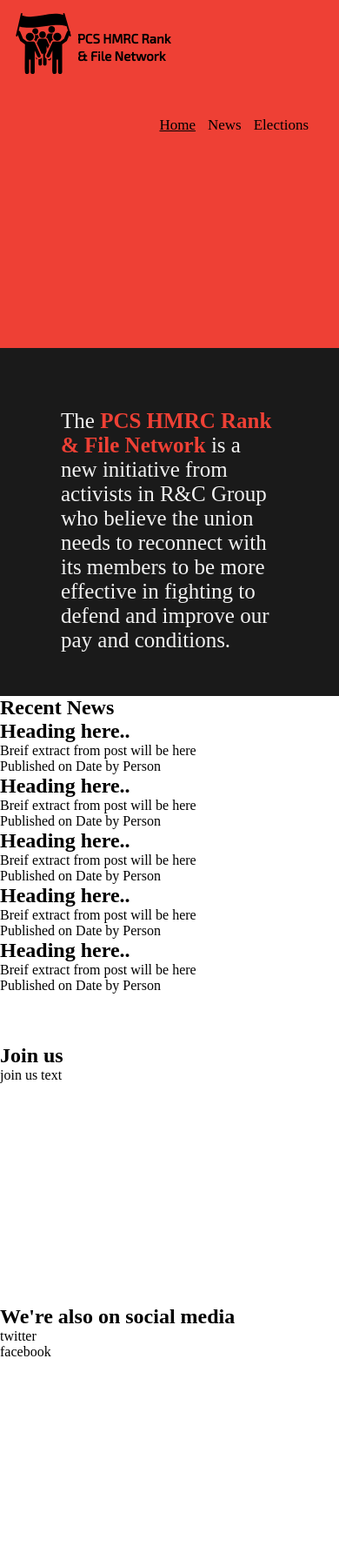
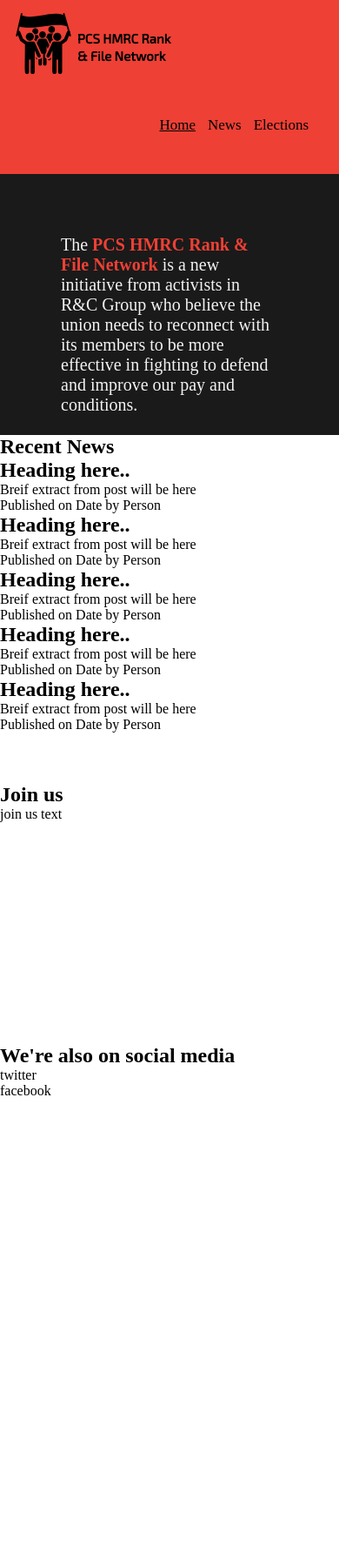
Before and after one commit to pcsrankandfile/pcsrankandfile.github.io, a Jekyll site: the page test.html, which Jekyll copies as it is, in a window 390 px wide. Shown: the whole page at 87% size. Built offline with Jekyll 4.4.1, drawn with Linux system fonts in a browser that asks for light colours; after the commit the page ends 1500 px from its top, so only the background shows below that.

Commit message:
Test update

```diff
--- a/test.html
+++ b/test.html
@@ -152,7 +152,7 @@
                         line-height: 20px;
                     }
                     header.site-header {
-                        height: 400px;
+                        height: 200px;
                     }
                     header.site-header nav ul li a, header.site-header nav ul li a:hover, header.site-header nav ul li a:focus {
                     font-size: 17px;
@@ -162,7 +162,8 @@
                     }
 
                     .home  .about {
-                        font-size: 25px;
+                        font-size: 20px;
+                        height: 300px
                     }
 
                     .home .news, .home .social, .home .join {
```
